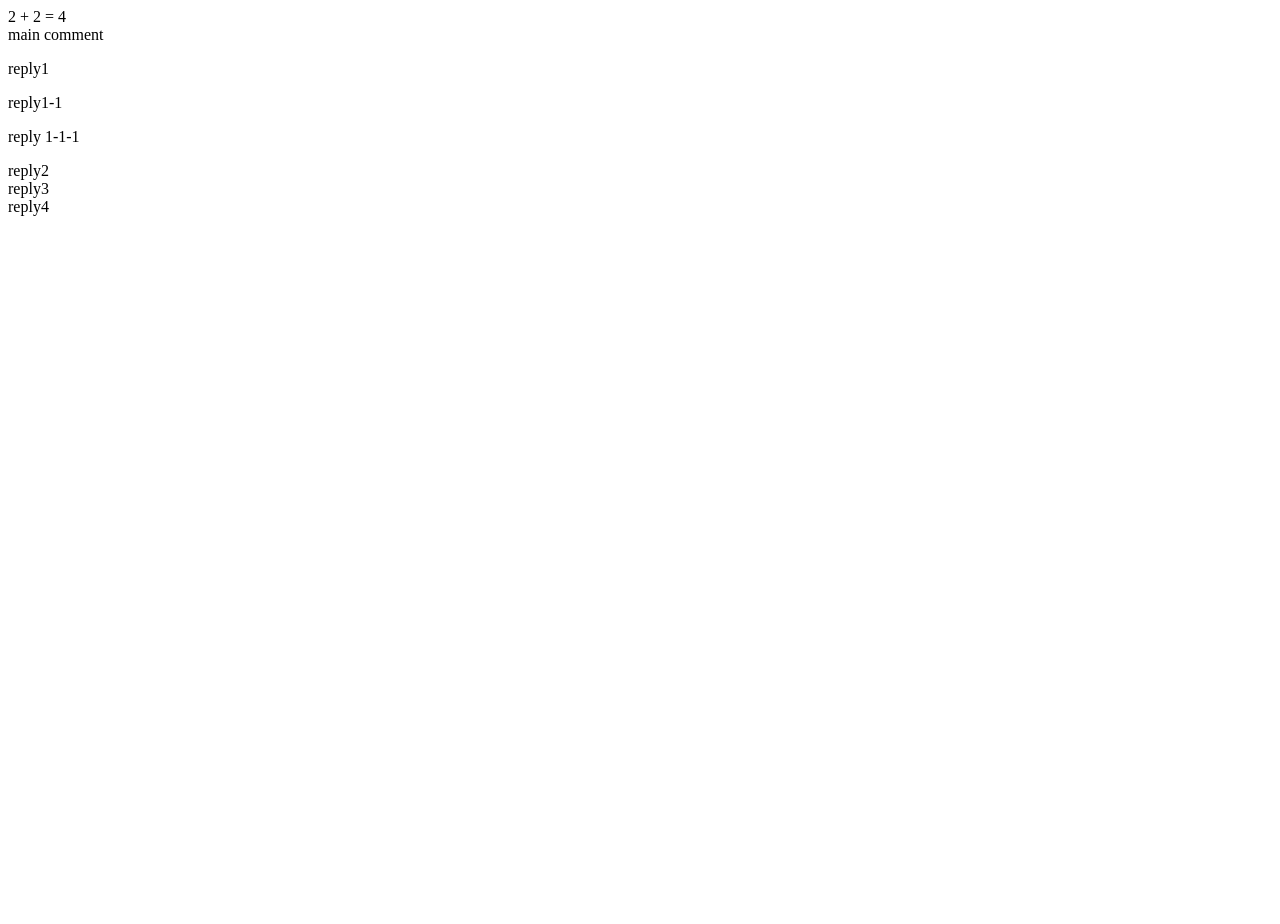
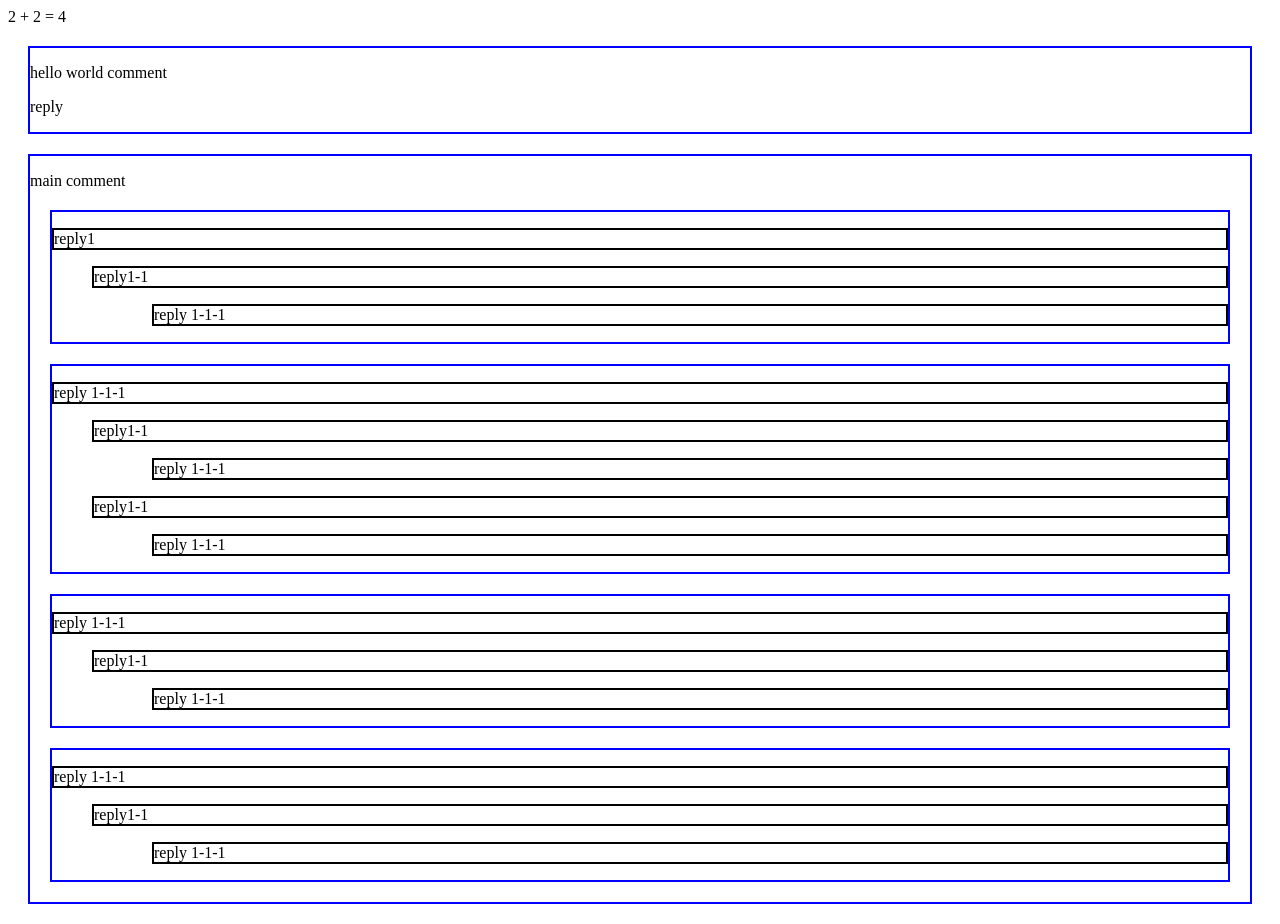
Before and after one commit to Wikonator/Encounter, a website: page Static/index.html at #!/comments in a window 1280 px wide. Before the commit the page ends 800 px from the top, so only its background shows below. Drawn offline with nearby package versions, Linux system fonts and the light colour scheme; some packages are replaced by stand-ins of ours.

Commit message:
get the reply button working

```diff
--- a/Static/content/app.css
+++ b/Static/content/app.css
@@ -1,4 +1,15 @@
 /*conmments*/
+.reply {
+
+}
+.comments {
+    border: 2px solid black;
+}
+.Pcomment {
+    margin: 20px;
+    border: 2px solid blue;
+}
+
 .c-1 {
     margin-left: 20px;
 }
--- a/Static/module/mainPage/mainPage.module.js
+++ /dev/null
@@ -1,5 +0,0 @@
-(function() {
-    'use strict'
-
-    angular.module('module.mainPage', []);
-})();
--- a/Static/modules/comments/comments.controller.js
+++ b/Static/modules/comments/comments.controller.js
@@ -5,8 +5,27 @@
         .module('app.s')
         .controller('CommentsController', CommentsController);
 
-    function CommentsController() {
-        console.log('hello')
+
+    function CommentsController($scope) {
+        var vm = this;
+
+        vm.reply = reply;
+
+        function reply(val) {
+            setTimeout(function() {
+                $scope.$apply()
+            },500)
+            console.log($scope)
+            var reply =angular.element("<div class="+ $(val.target).parent().attr("class") + "-1><p>hello world comment</p>" +
+            '<p id="p" class="p">reply</p></div>');
+            $(reply).on("click", vm.reply)
+            $(val.target).parent().append(reply);
+
+            //$scope.$apply();
+
+        }
+
+
     }
 
 
--- a/Static/modules/comments/comments.html
+++ b/Static/modules/comments/comments.html
@@ -1,14 +1,47 @@
-<div>main comment
-    <div class="m-1">
-        <p>reply1</p>
-        <div class="m-1-1">
-            <p>reply1-1</p>
-            <div class="m-1-1-1">
-                <p>reply 1-1-1</P>
+<div class="Pcomment">
+    <p>hello world comment</p>
+    <p id="p" class="p" ng-click="vm.reply($event)">reply</p>
+
+</div>
+<div class="Pcomment"><p>main comment</p>
+    <div class="c-1 Pcomment">
+        <p class="comments">reply1</p>
+        <div class="c-1-1">
+            <p class="comments">reply1-1</p>
+            <div class="c-1-1-1">
+                <p class="comments">reply 1-1-1</P>
+
             </div>
         </div>
     </div>
-    <div class="m-1">reply2</div>
-    <div class="m-1">reply3</div>
-    <div class="m-1">reply4</div>
+    <div class="c-1 Pcomment"><p class="comments">reply 1-1-1</P>
+        <div class="c-1-1">
+            <p class="comments">reply1-1</p>
+            <div class="c-1-1-1">
+                <p class="comments">reply 1-1-1</P>
+            </div>
+        </div>
+        <div class="c-1-1">
+            <p class="comments">reply1-1</p>
+            <div class="c-1-1-1">
+                <p class="comments">reply 1-1-1</P>
+            </div>
+        </div>
+    </div>
+    <div class="c-1 Pcomment"><p class="comments">reply 1-1-1</P>
+        <div class="c-1-1">
+            <p class="comments">reply1-1</p>
+            <div class="c-1-1-1">
+                <p class="comments">reply 1-1-1</P>
+            </div>
+        </div>
+    </div>
+    <div class="c-1 Pcomment"><p class="comments">reply 1-1-1</P>
+        <div class="c-1-1">
+            <p class="comments">reply1-1</p>
+            <div class="c-1-1-1">
+                <p class="comments">reply 1-1-1</P>
+            </div>
+        </div>
+    </div>
 </div>
```
Also changed, not shown: Static/module/mainPage/config.route.js (deleted, +0 -18 lines), Static/module/mainPage/mainPage.controller.js (deleted, +0 -21 lines), Static/module/mainPage/mainPage.html (deleted, +0 -20 lines).
